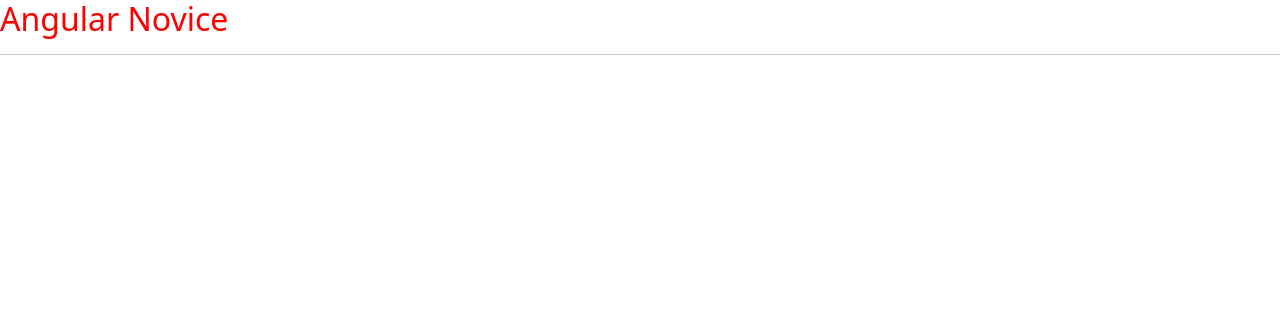
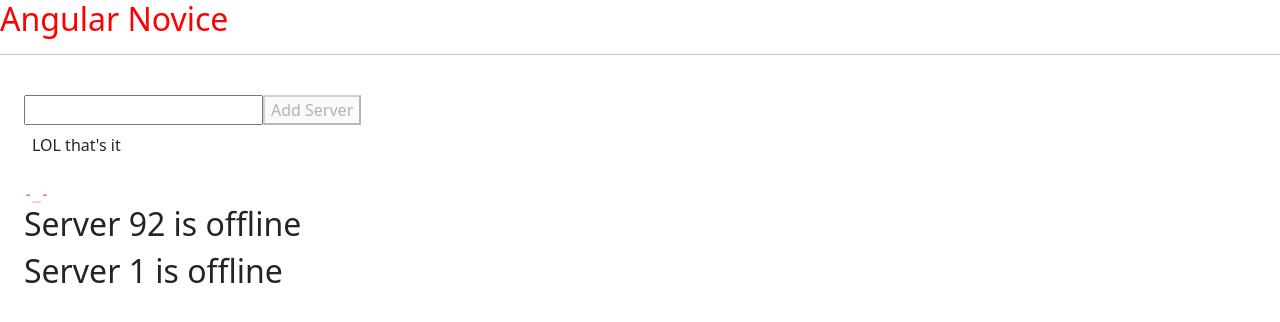
Before and after one commit to physicsSorcererKing/angular-novice, an Angular app: page / in a window 1280 px wide. Shown: the top 322 px of the page. Built offline with nearby package versions, Linux system fonts and the light colour scheme.

Commit message:
class process: 2-40

```diff
--- a/src/app/app.component.html
+++ b/src/app/app.component.html
@@ -1,3 +1,3 @@
 <h2>{{ name }}</h2>
 <hr />
-<div app-servers></div>
+<app-servers></app-servers>
--- a/src/app/app.module.ts
+++ b/src/app/app.module.ts
@@ -4,10 +4,11 @@ import { NgbModule } from '@ng-bootstrap/ng-bootstrap';
 import { AppComponent } from './app.component';
 import { ServerComponent } from './server/server.component';
 import { ServersComponent } from './servers/servers.component';
+import { FormsModule } from "@angular/forms";
 
 @NgModule({
   declarations: [AppComponent, ServerComponent, ServersComponent],
-  imports: [BrowserModule, NgbModule],
+  imports: [BrowserModule, NgbModule, FormsModule],
   providers: [],
   bootstrap: [AppComponent],
 })
--- a/src/app/servers/servers.component.html
+++ b/src/app/servers/servers.component.html
@@ -1,2 +1,14 @@
-<app-server></app-server>
-<app-server></app-server>
+<div class="p-4">
+  <input type="text" [(ngModel)]="serverInput" />
+  <button [disabled]="!canAddServer || !serverInput" (click)="addServer()">Add Server</button>
+  <p class="p-2">{{ isServerAdded ? "Server Added!" : "LOL that's it" }}</p>
+  <p class="p-2" *ngIf="newServerName">newServerName: {{newServerName}}</p>
+  <!-- ng17+ feature -->
+  @if ( !!newServerName) {
+    <p class="p-2">yay</p>
+  } @else {
+    <code>-_-</code>
+  }
+  <app-server></app-server>
+  <app-server></app-server>
+</div>
```
